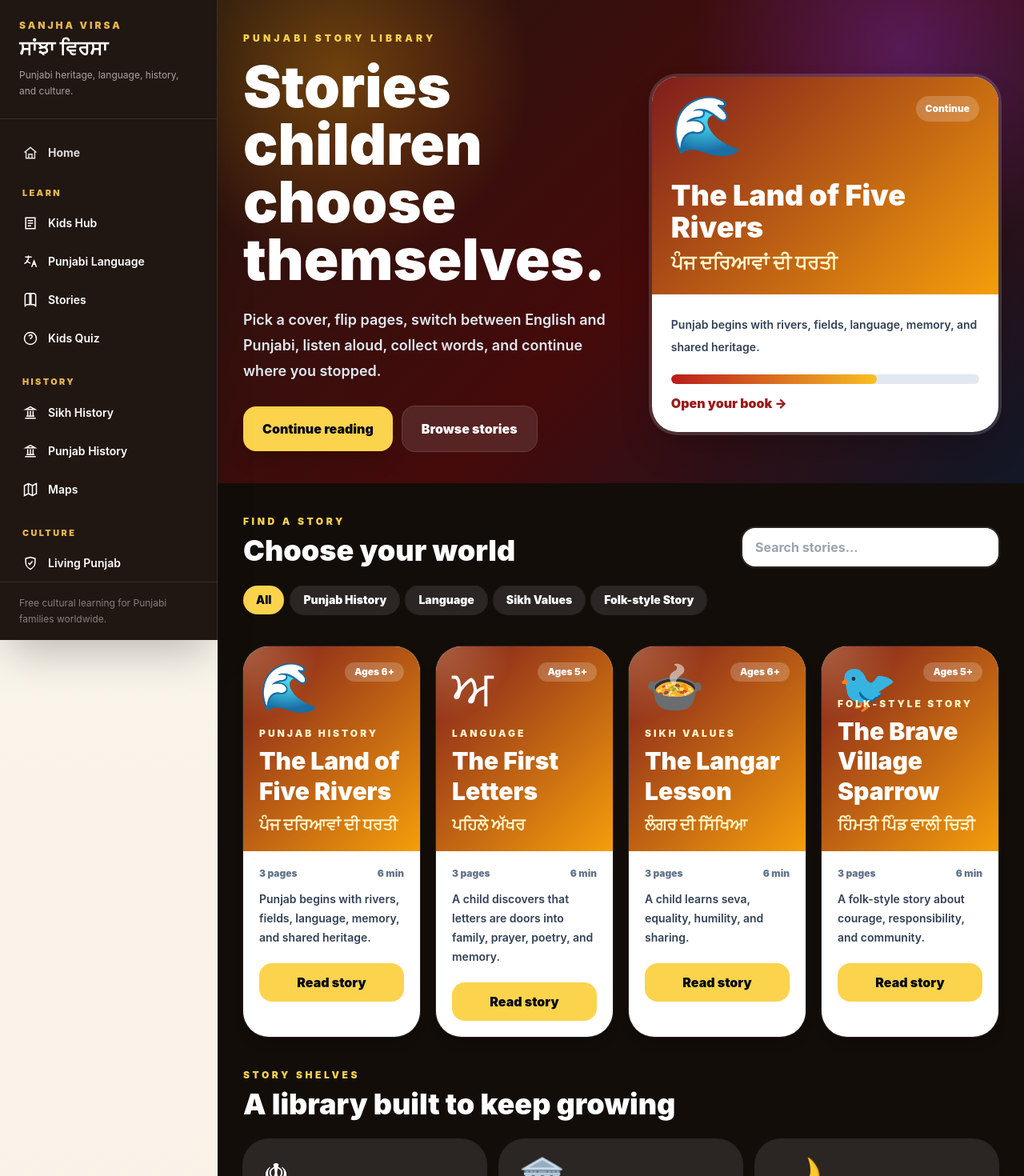
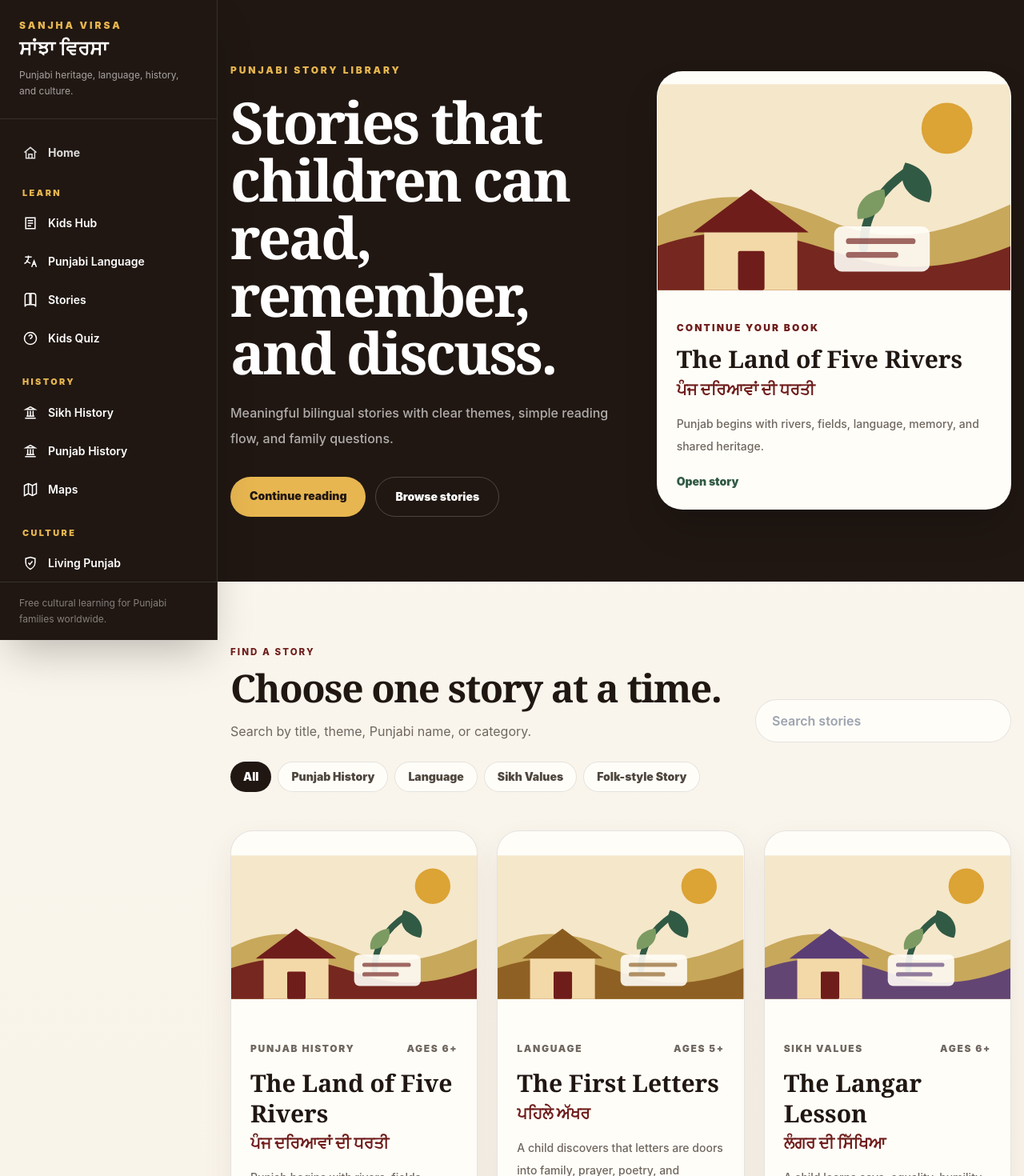
Before and after one commit to Gagan8atwal/sanjha-virsa, a Next.js app: page /storybook in a window 1280 px wide. Shown: the top 1470 px of the page at 80% size. Built offline with nearby package versions, Linux system fonts and the light colour scheme.

Commit message:
Redesign story library as clean illustrated reading experience

```diff
--- a/components/StoryLibraryExperience.tsx
+++ b/components/StoryLibraryExperience.tsx
@@ -4,12 +4,12 @@ import { useEffect, useMemo, useState } from 'react';
 import type { Story } from '../lib/stories';
 
 const shelves = [
-  { title: 'Guru Stories', icon: '☬', description: 'Values, courage, seva, equality, and Sikh heritage.' },
-  { title: 'Punjab History', icon: '🏛️', description: 'Rivers, cities, migration, memory, and historic eras.' },
-  { title: 'Bedtime Stories', icon: '🌙', description: 'Short comforting stories families can read together.' },
-  { title: 'Folk Tales', icon: '🥁', description: 'Village wisdom, bravery, animals, and Punjabi imagination.' },
-  { title: 'Language Adventures', icon: 'ਅ', description: 'Stories that make Gurmukhi and Punjabi words memorable.' },
-  { title: 'Family Values', icon: '🏡', description: 'Respect, sharing, honesty, courage, and responsibility.' },
+  { title: 'Guru Stories', description: 'Values, courage, seva, equality, and Sikh heritage.' },
+  { title: 'Punjab History', description: 'Rivers, cities, migration, memory, and historic eras.' },
+  { title: 'Bedtime Stories', description: 'Short comforting stories families can read together.' },
+  { title: 'Folk Tales', description: 'Village wisdom, bravery, animals, and Punjabi imagination.' },
+  { title: 'Language Adventures', description: 'Stories that make Gurmukhi and Punjabi words memorable.' },
+  { title: 'Family Values', description: 'Respect, sharing, honesty, courage, and responsibility.' },
 ];
 
 export default function StoryLibraryExperience({ stories }: { stories: Story[] }) {
@@ -34,82 +34,99 @@ export default function StoryLibraryExperience({ stories }: { stories: Story[] }
   const continueStory = stories.find((story) => story.id === lastStory) || stories[0];
 
   return (
-    <main className="min-h-screen bg-[#130d0a] text-white">
-      <section className="relative overflow-hidden bg-[radial-gradient(circle_at_15%_15%,#f59e0b55,transparent_24%),radial-gradient(circle_at_85%_10%,#7c3aed55,transparent_26%),linear-gradient(135deg,#24160f,#450a0a_55%,#111827)]">
-        <div className="mx-auto max-w-7xl px-5 py-10 md:px-8">
-          <p className="text-xs font-black uppercase tracking-[0.35em] text-amber-300">Punjabi Story Library</p>
-          <div className="mt-4 grid gap-8 lg:grid-cols-[1.05fr_0.95fr] lg:items-center">
-            <div>
-              <h1 className="text-5xl font-black leading-[0.95] md:text-7xl">Stories children choose themselves.</h1>
-              <p className="mt-6 max-w-2xl text-lg font-semibold leading-8 text-slate-200">Pick a cover, flip pages, switch between English and Punjabi, listen aloud, collect words, and continue where you stopped.</p>
-              <div className="mt-7 flex flex-wrap gap-3">
-                <a href={`/storybook/${continueStory.id}`} className="rounded-2xl bg-amber-300 px-6 py-4 font-black text-slate-950 shadow-xl transition hover:scale-105">Continue reading</a>
-                <a href="#story-shelves" className="rounded-2xl bg-white/10 px-6 py-4 font-black text-white ring-1 ring-white/20">Browse stories</a>
-              </div>
+    <main className="sv-page">
+      <section className="border-b border-black/10 bg-[#201712] text-white">
+        <div className="sv-container grid gap-10 py-14 md:py-20 lg:grid-cols-[1fr_0.9fr] lg:items-center">
+          <div>
+            <p className="text-xs font-black uppercase tracking-[0.24em] text-[#e7b650]">Punjabi story library</p>
+            <h1 className="mt-5 max-w-[11ch] font-serif text-5xl font-bold leading-[0.97] tracking-[-0.04em] md:text-7xl">Stories that children can read, remember, and discuss.</h1>
+            <p className="mt-6 max-w-2xl text-base font-medium leading-8 text-white/65">Meaningful bilingual stories with clear themes, simple reading flow, and family questions.</p>
+            <div className="mt-8 flex flex-wrap gap-3">
+              <a href={`/storybook/${continueStory.id}`} className="rounded-full bg-[#e7b650] px-6 py-3.5 text-sm font-black text-[#201712]">Continue reading</a>
+              <a href="#story-library" className="rounded-full border border-white/20 px-6 py-3.5 text-sm font-black text-white">Browse stories</a>
             </div>
+          </div>
 
-            <a href={`/storybook/${continueStory.id}`} className="group overflow-hidden rounded-[2rem] bg-white text-slate-950 shadow-2xl ring-4 ring-white/15 transition hover:-translate-y-1">
-              <div className="bg-[linear-gradient(135deg,#7f1d1d,#f59e0b)] p-6 text-white">
-                <div className="flex items-start justify-between"><span className="text-7xl">{continueStory.emoji}</span><span className="rounded-full bg-white/20 px-3 py-2 text-xs font-black">Continue</span></div>
-                <h2 className="mt-8 text-4xl font-black">{continueStory.title}</h2>
-                <p className="mt-2 text-2xl font-black text-amber-100">{continueStory.punjabi}</p>
-              </div>
-              <div className="p-6">
-                <p className="text-sm font-semibold leading-7 text-slate-700">{continueStory.theme}</p>
-                <div className="mt-5 h-3 overflow-hidden rounded-full bg-slate-200"><div className="h-full w-2/3 rounded-full bg-gradient-to-r from-red-700 to-amber-400" /></div>
-                <p className="mt-3 font-black text-red-800 group-hover:underline">Open your book →</p>
-              </div>
-            </a>
-          </div>
+          <a href={`/storybook/${continueStory.id}`} className="group overflow-hidden rounded-[2rem] border border-white/10 bg-[#fffdf8] text-[#201712] shadow-2xl transition hover:-translate-y-0.5">
+            <StoryCover story={continueStory} featured />
+            <div className="p-6">
+              <p className="text-xs font-black uppercase tracking-[0.18em] text-[#6f1d1b]">Continue your book</p>
+              <h2 className="mt-3 font-serif text-3xl font-bold leading-tight">{continueStory.title}</h2>
+              <p className="mt-1 text-xl font-black text-[#6f1d1b]">{continueStory.punjabi}</p>
+              <p className="mt-4 text-sm font-medium leading-7 text-[#6f675f]">{continueStory.theme}</p>
+              <p className="mt-5 text-sm font-black text-[#315a45] group-hover:underline">Open story</p>
+            </div>
+          </a>
         </div>
       </section>
 
-      <section id="story-shelves" className="mx-auto max-w-7xl px-5 py-10 md:px-8">
-        <div className="flex flex-col gap-4 md:flex-row md:items-end md:justify-between">
+      <section id="story-library" className="sv-container py-14 md:py-20">
+        <div className="grid gap-6 lg:grid-cols-[1fr_auto] lg:items-end">
           <div>
-            <p className="text-xs font-black uppercase tracking-[0.3em] text-amber-300">Find a story</p>
-            <h2 className="mt-2 text-4xl font-black">Choose your world</h2>
+            <p className="sv-kicker">Find a story</p>
+            <h2 className="mt-3 font-serif text-4xl font-bold tracking-[-0.03em] md:text-5xl">Choose one story at a time.</h2>
+            <p className="sv-copy mt-4">Search by title, theme, Punjabi name, or category.</p>
           </div>
-          <input value={query} onChange={(event) => setQuery(event.target.value)} placeholder="Search stories..." className="rounded-2xl bg-white px-4 py-3 font-bold text-slate-950 outline-none ring-2 ring-white/10 focus:ring-amber-300 md:w-80" />
+          <input value={query} onChange={(event) => setQuery(event.target.value)} placeholder="Search stories" className="w-full rounded-full border border-black/10 bg-[#fffdf8] px-5 py-3.5 font-semibold outline-none focus:border-[#6f1d1b] lg:w-80" />
         </div>
 
         <div className="mt-6 flex gap-2 overflow-x-auto pb-2">
-          {categories.map((item) => <button key={item} onClick={() => setCategory(item)} className={`min-w-max rounded-full px-4 py-2 text-sm font-black transition ${category === item ? 'bg-amber-300 text-slate-950' : 'bg-white/10 text-white ring-1 ring-white/10 hover:bg-white/20'}`}>{item}</button>)}
+          {categories.map((item) => <button key={item} onClick={() => setCategory(item)} className={`min-w-max rounded-full px-4 py-2 text-sm font-black transition ${category === item ? 'bg-[#201712] text-white' : 'border border-black/10 bg-[#fffdf8] text-[#4f473f]'}`}>{item}</button>)}
         </div>
 
-        <div className="mt-8 grid gap-5 md:grid-cols-2 lg:grid-cols-4">
+        <div className="mt-10 grid gap-6 md:grid-cols-2 xl:grid-cols-3">
           {filtered.map((story) => {
             const done = completed.includes(story.id);
             return (
-              <a key={story.id} href={`/storybook/${story.id}`} className="group overflow-hidden rounded-[2rem] bg-white text-slate-950 shadow-lg ring-1 ring-white/10 transition hover:-translate-y-1 hover:shadow-2xl">
-                <div className="relative min-h-64 bg-[radial-gradient(circle_at_top_left,#fde68a55,transparent_28%),linear-gradient(135deg,#7f1d1d,#f59e0b)] p-5 text-white">
-                  <div className="flex items-start justify-between"><span className="text-6xl">{story.emoji}</span><span className="rounded-full bg-white/20 px-3 py-1 text-xs font-black">{story.age}</span></div>
-                  <div className="absolute bottom-5 left-5 right-5">
-                    <p className="text-xs font-black uppercase tracking-[0.25em] text-amber-100">{story.category}</p>
-                    <h3 className="mt-2 text-3xl font-black leading-tight">{story.title}</h3>
-                    <p className="mt-2 text-xl font-black text-amber-100">{story.punjabi}</p>
-                  </div>
-                </div>
-                <div className="p-5">
-                  <div className="flex items-center justify-between text-xs font-black text-slate-500"><span>{story.pages.length} pages</span><span>{Math.max(2, story.pages.length * 2)} min</span></div>
-                  <p className="mt-3 text-sm font-semibold leading-6 text-slate-700">{story.theme}</p>
-                  <div className={`mt-5 rounded-2xl px-4 py-3 text-center font-black ${done ? 'bg-emerald-100 text-emerald-800' : 'bg-amber-300 text-slate-950 group-hover:bg-amber-200'}`}>{done ? 'Read again' : 'Read story'}</div>
+              <a key={story.id} href={`/storybook/${story.id}`} className="group overflow-hidden rounded-[1.75rem] border border-black/10 bg-[#fffdf8] shadow-[0_16px_38px_rgba(54,35,24,0.07)] transition hover:-translate-y-0.5 hover:shadow-xl">
+                <StoryCover story={story} />
+                <div className="p-6">
+                  <div className="flex items-center justify-between gap-3 text-xs font-black uppercase tracking-[0.14em] text-[#6f675f]"><span>{story.category}</span><span>{story.age}</span></div>
+                  <h3 className="mt-4 font-serif text-3xl font-bold leading-tight">{story.title}</h3>
+                  <p className="mt-1 text-xl font-black text-[#6f1d1b]">{story.punjabi}</p>
+                  <p className="mt-4 text-sm font-medium leading-7 text-[#6f675f]">{story.theme}</p>
+                  <div className="mt-5 flex items-center justify-between border-t border-black/10 pt-4 text-sm font-black"><span>{story.pages.length} pages</span><span className="text-[#315a45] group-hover:underline">{done ? 'Read again' : 'Read story'}</span></div>
                 </div>
               </a>
             );
           })}
         </div>
 
-        {filtered.length === 0 && <div className="mt-8 rounded-[2rem] bg-white/10 p-8 text-center ring-1 ring-white/10"><p className="text-4xl">📚</p><h3 className="mt-3 text-2xl font-black">No story found</h3><p className="mt-2 text-slate-300">Try another word or category.</p></div>}
+        {filtered.length === 0 && <div className="mt-10 rounded-[1.75rem] border border-black/10 bg-[#fffdf8] p-8 text-center"><h3 className="font-serif text-2xl font-bold">No story found</h3><p className="mt-2 text-sm font-medium text-[#6f675f]">Try another title, theme, or category.</p></div>}
       </section>
 
-      <section className="mx-auto max-w-7xl px-5 pb-16 md:px-8">
-        <p className="text-xs font-black uppercase tracking-[0.3em] text-amber-300">Story shelves</p>
-        <h2 className="mt-2 text-4xl font-black">A library built to keep growing</h2>
-        <div className="mt-6 grid gap-4 sm:grid-cols-2 lg:grid-cols-3">
-          {shelves.map((shelf) => <div key={shelf.title} className="rounded-[2rem] bg-white/10 p-6 ring-1 ring-white/10 transition hover:bg-white/15"><p className="text-5xl">{shelf.icon}</p><h3 className="mt-4 text-2xl font-black">{shelf.title}</h3><p className="mt-2 text-sm font-semibold leading-6 text-slate-300">{shelf.description}</p></div>)}
+      <section className="border-y border-black/10 bg-[#fffdf8]">
+        <div className="sv-container py-14 md:py-20">
+          <div className="max-w-3xl">
+            <p className="sv-kicker">Library shelves</p>
+            <h2 className="mt-3 font-serif text-4xl font-bold tracking-[-0.03em]">A growing collection for different ages and interests.</h2>
+          </div>
+          <div className="mt-8 grid gap-4 md:grid-cols-2 lg:grid-cols-3">
+            {shelves.map((shelf, index) => <div key={shelf.title} className="rounded-[1.5rem] border border-black/10 bg-[#f9f3e8] p-6"><div className="flex h-10 w-10 items-center justify-center rounded-full bg-[#201712] text-sm font-black text-white">{index + 1}</div><h3 className="mt-5 font-serif text-2xl font-bold">{shelf.title}</h3><p className="mt-3 text-sm font-medium leading-7 text-[#6f675f]">{shelf.description}</p></div>)}
+          </div>
         </div>
       </section>
     </main>
   );
 }
+
+function StoryCover({ story, featured = false }: { story: Story; featured?: boolean }) {
+  const category = story.category.toLowerCase();
+  const tone = category.includes('guru') ? '#1e3553' : category.includes('history') ? '#6f1d1b' : category.includes('folk') ? '#315a45' : category.includes('language') ? '#8a5b1f' : '#5b3d76';
+  return (
+    <svg viewBox="0 0 720 420" role="img" aria-label={`Illustrated cover for ${story.title}`} className={featured ? 'h-72 w-full' : 'h-60 w-full'}>
+      <rect width="720" height="420" fill="#f5e7ca" />
+      <circle cx="590" cy="90" r="52" fill="#d99a22" opacity="0.88" />
+      <path d="M0 270C125 205 235 228 350 278C480 334 585 305 720 245V420H0V270Z" fill="#c8a85b" />
+      <path d="M0 330C140 280 260 305 380 348C505 392 620 370 720 330V420H0V330Z" fill={tone} opacity="0.92" />
+      <path d="M95 300h190v120H95z" fill="#f3d9a8" />
+      <path d="m72 302 118-88 118 88H72Z" fill={tone} />
+      <rect x="164" y="340" width="54" height="80" rx="4" fill="#6f1d1b" />
+      <path d="M420 334c0-70 38-122 92-158" stroke="#315a45" strokeWidth="18" fill="none" strokeLinecap="round" />
+      <path d="M505 160c42 10 64 46 49 81-44-7-68-41-49-81Z" fill="#315a45" />
+      <path d="M462 214c-37 3-60 30-54 61 38 0 63-25 54-61Z" fill="#7c9b62" />
+      <rect x="360" y="290" width="195" height="92" rx="16" fill="#fffdf8" opacity="0.9" />
+      <path d="M390 320h130M390 348h95" stroke={tone} strokeWidth="12" strokeLinecap="round" opacity="0.65" />
+    </svg>
+  );
+}
```
